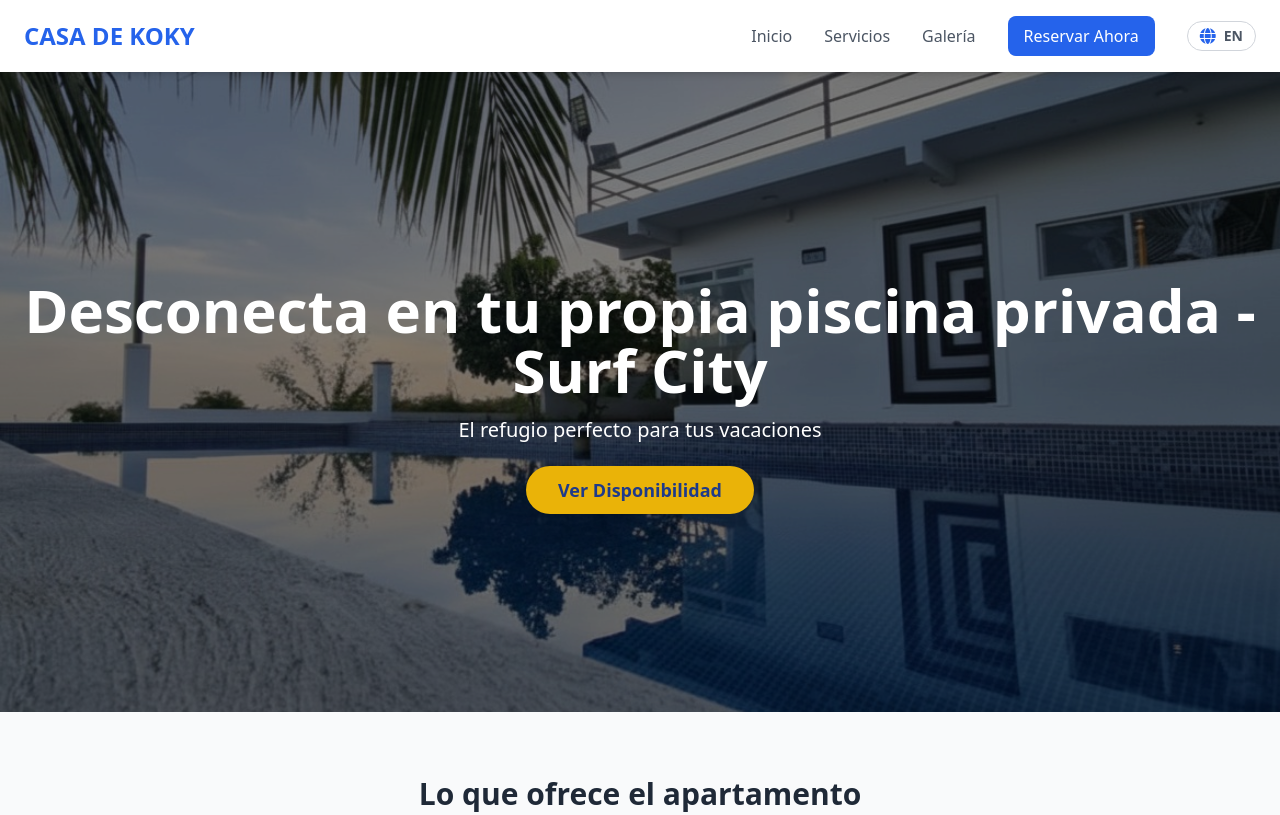
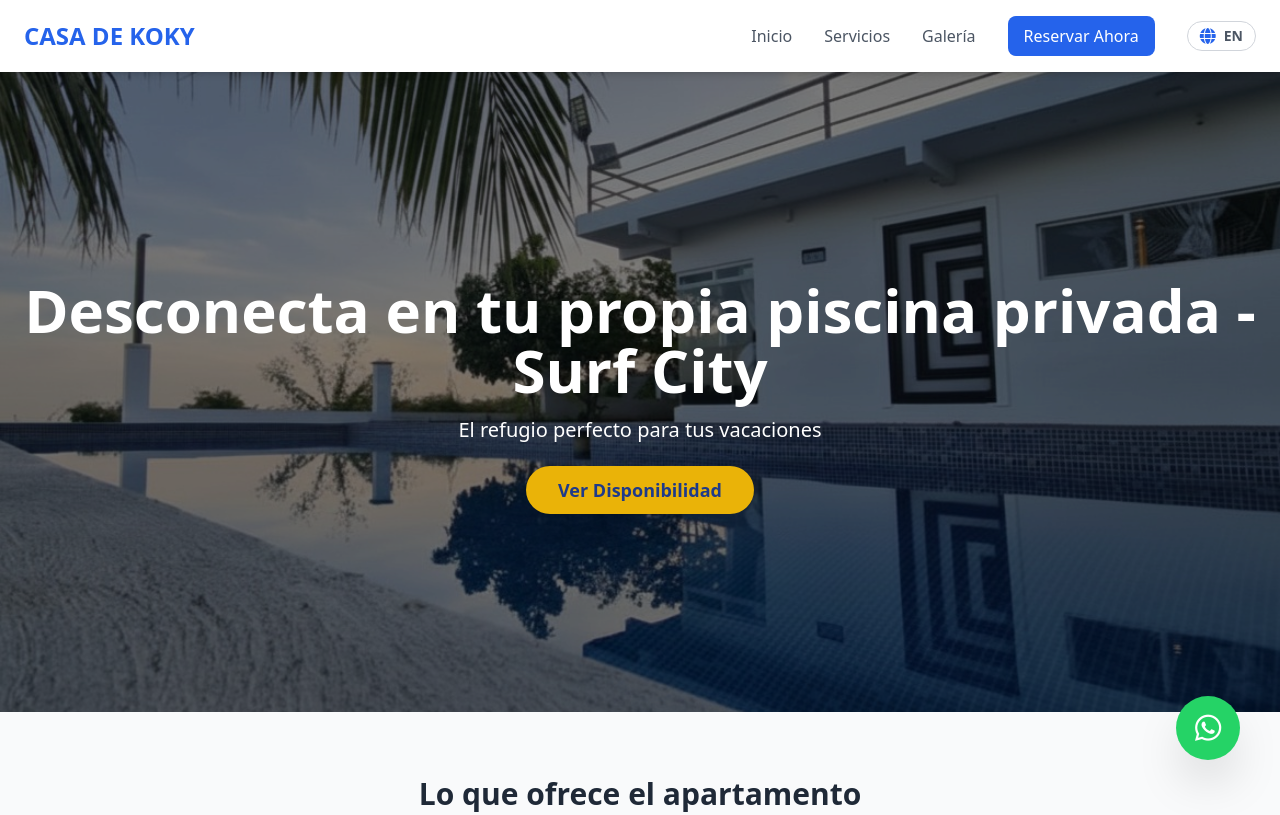
Before and after one commit to mcore01/casadekoky, a plain HTML site: page index.html in a window 1280 px wide. Shown: the top 815 px of the page. Drawn offline with nearby package versions, Linux system fonts and the light colour scheme; no server answers.

Commit message:
Update index.html

```diff
--- a/index.html
+++ b/index.html
@@ -249,7 +249,9 @@
                     <span data-key="r-rec" class="absolute top-0 left-1/2 -translate-x-1/2 -translate-y-1/2 bg-blue-500 text-white px-4 py-1 rounded-full text-xs font-bold">RECOMENDADO</span>
                     <h4 data-key="r2-t" class="text-xl font-bold text-gray-700">Estadía Completa - Horario ajustable. Descuentos aplican para múltiples noches y estadías largas.</h4>
                     <div data-key="precio_estadia_completa" class="text-3xl font-bold text-blue-600 my-4">$150.00</div>
-                    <p data-key="horario_estadia" class="text-sm text-gray-600">Check In 03:00 PM / Out 01:00 PM</p>
+                    <p data-key="horario_estadia" class="text-sm text-gray-600">Check In 03:00 PM / Out 01:00 PM </p>
+ 					<p class="text-sm text-gray-600"><span data-key="r-cap">6 adultos y 2 niños</span></p>
+
                 </div>
                 <div class="border rounded-2xl p-8 hover:shadow-xl transition text-center">
                     <h4 data-key="r3-t" class="text-xl font-bold text-gray-700">Adicionales</h4>
@@ -293,6 +295,13 @@
 		<a href="https://wa.me/+50368672290?text=Hola,%20quisiera%20consultar%20por%20el%20alquiler%20de%20la%20casa%20de%20playa" target="_blank" class="text-2xl hover:text-green-500"><i class="fab fa-whatsapp"></i></a>
         </div>
     </footer>
-    <script src="main.js"></script>
+  <a href="https://wa.me/+17076316704?text=Hola,%20quisiera%20consultar%20por%20el%20alquiler%20de%20la%20casa%20de%20playa"
+       class="fixed bottom-10 right-10 bg-[#25d366] text-white w-16 h-16 rounded-full flex items-center justify-center text-3xl shadow-2xl z-50 hover:scale-110 transition" target="_blank">
+        <i class="fab fa-whatsapp"></i>
+    </a>
+
+
+
+	<script src="main.js"></script>
 </body>
 </html>
```
